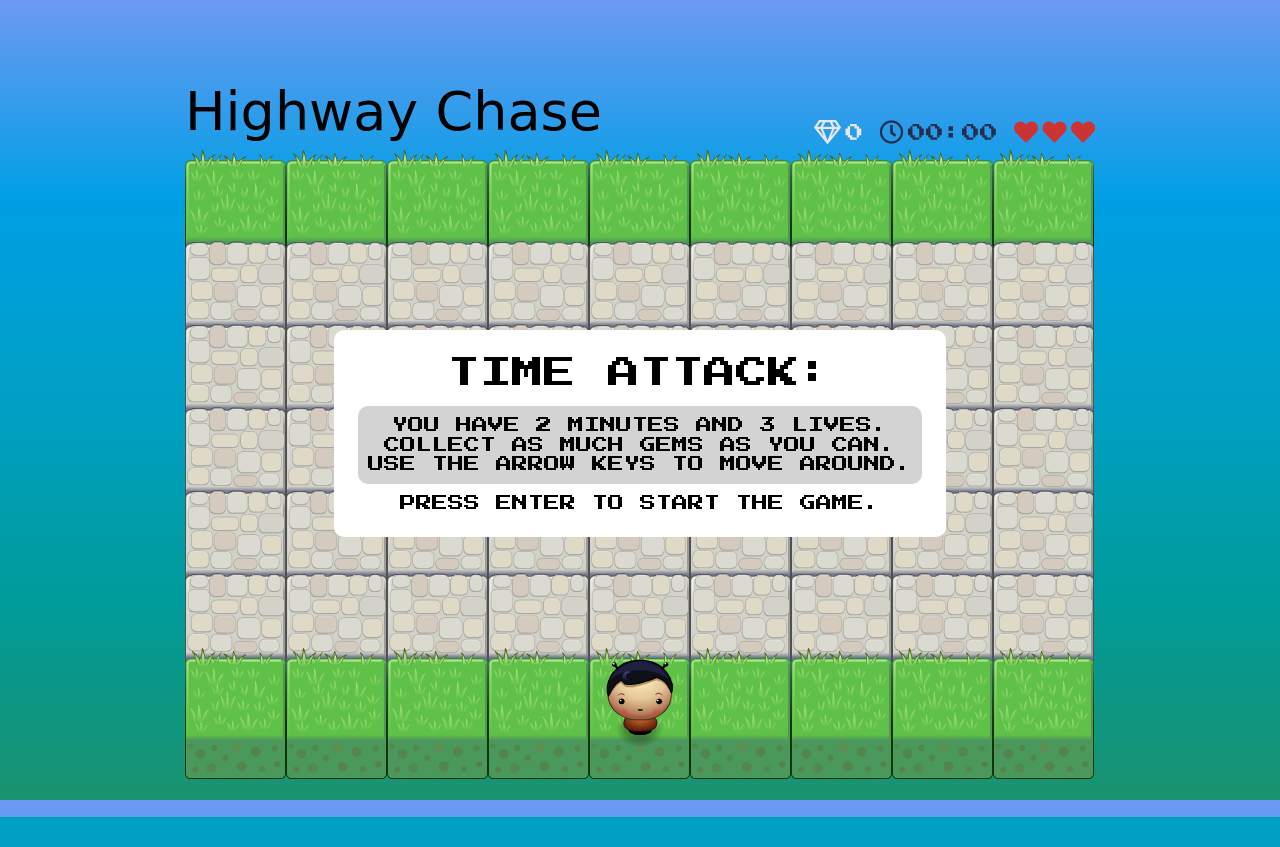
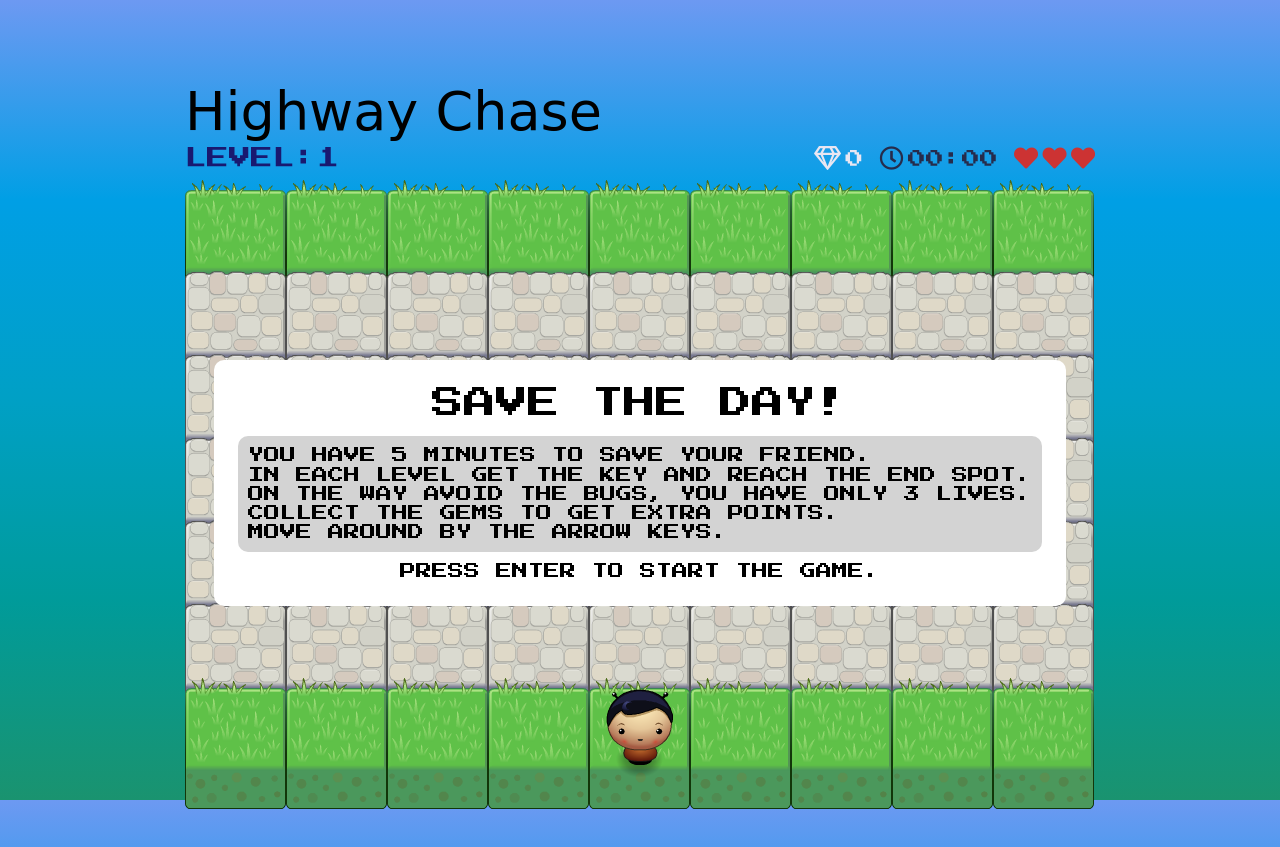
Before and after one commit to barvilenski/arcade-game, a plain HTML site: page index.html in a window 1280 px wide. Before the commit the page ends 817 px from the top, so only its background shows below. Drawn offline with Linux system fonts and the light colour scheme; a web font is replaced by a local one.

Commit message:
feat: improved the game challenge

```diff
--- a/index.html
+++ b/index.html
@@ -11,7 +11,10 @@
   </head>
   <body>
     <header>
-      <h1 class="logo">Highway Chase</h1>
+      <div>
+        <h1 class="logo">Highway Chase</h1>
+        <h2 class="level">LEVEL:<span class="level-value">1</span></h2>
+      </div>
       <div class="game-stats">
         <div class="gems">
           <i class="far fa-gem fa-lg"></i>
@@ -30,11 +33,13 @@
     </header>
     <div class="game-container"></div>
     <div class="game-instructions">
-      <h2 class="instructions-title">TIME ATTACK:</h2>
+      <h2 class="instructions-title">SAVE THE DAY!</h2>
       <div class="instructions-content">
-        YOU HAVE 2 MINUTES AND 3 LIVES.<br>
-        COLLECT AS MUCH GEMS AS YOU CAN.<br>
-        USE THE ARROW KEYS TO MOVE AROUND.
+        YOU HAVE 5 MINUTES TO SAVE YOUR FRIEND.<br>
+        IN EACH LEVEL GET THE KEY AND REACH THE END SPOT.<br>
+        ON THE WAY AVOID THE BUGS, YOU HAVE ONLY 3 LIVES.<br>
+        COLLECT THE GEMS TO GET EXTRA POINTS.<br>
+        MOVE AROUND BY THE ARROW KEYS.
       </div>
       <div class="instructions-start">PRESS ENTER TO START THE GAME.</div>
     </div>
--- a/scripts/app.js
+++ b/scripts/app.js
@@ -12,7 +12,7 @@ const gameStates = { notStarted: 0, started: 1, ended: 2 };
 const deathSound = new Audio('sounds/explosion.wav');
 const collectGemSound = new Audio('sounds/collect-gem.wav');
 let currentGameState = gameStates.notStarted;
-let gameTimer, secondsCounter = 120;
+let gameTimer, secondsCounter = 300;
 
 class GameObject {
   constructor(sprite, xPosition, yPosition) {
--- a/styles/app.css
+++ b/styles/app.css
@@ -53,6 +53,12 @@ header {
   font-family: 'Frijole', cursive;
 }
 
+.level {
+  color: midnightblue;
+  font-size: 22px;
+  font-family: 'Press Start 2P', cursive;
+}
+
 .game-stats {
   display: flex;
   align-items: flex-end;
@@ -83,13 +89,13 @@ header {
 /* ------------------ Game Container ------------------ */
 .game-container {
   position: absolute;
-  top: 110px;
+  top: 140px;
 }
 
 /* ----------- Instructions & Results Screens --------- */
 .game-instructions, .game-results {
   position: absolute;
-  top: 330px;
+  top: 360px;
   left: 0;
   right: 0;
   width: fit-content;
@@ -119,6 +125,10 @@ header {
   margin-top: 14px;
 }
 
+.instructions-content {
+  text-align: left;
+}
+
 .results-stats {
   display: flex;
   justify-content: space-around;
```
